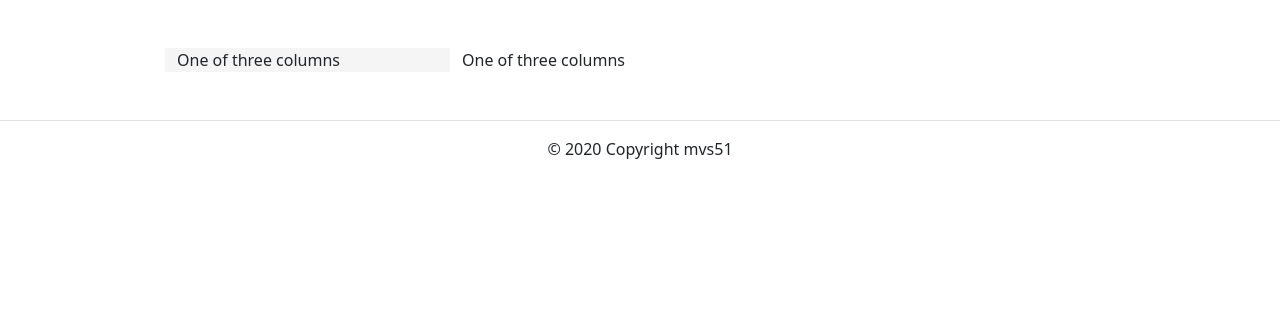
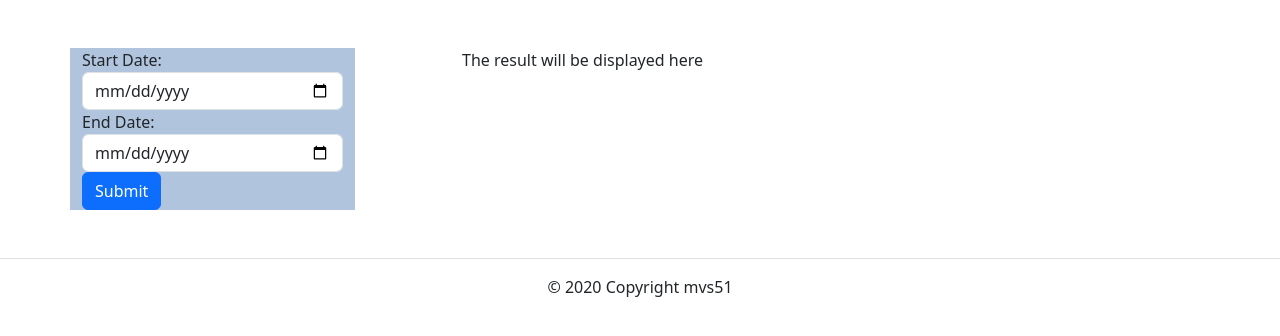
Before and after one commit to mvs51/ATON_test, a Django app: template currency_info/templates/index.html in a window 1280 px wide. Shown: the part 56-392 px from the top of the page. Run offline with Django 3.2, Linux system fonts and the light colour scheme; the template is opened without the code that fills it: most values are stand-ins (such as "Sample title", 1, 10 or a date in 2020); some libraries are stand-ins or nearby versions.

Commit message:
Form and request to finmarket

```diff
--- a/currency_info/currency/urls.py
+++ b/currency_info/currency/urls.py
@@ -2,5 +2,6 @@ from django.urls import path
 from . import views
 
 urlpatterns = [
-    path('', views.index),
+    path('', views.index, name='index'),
+    path('currency_info/', views.get_currency, name='currency_info')
 ]
--- /dev/null
+++ b/currency_info/templates/currency.html
@@ -0,0 +1,5 @@
+{% extends 'index.html' %}
+
+{% block content %}
+    {{ currency|safe }}
+{% endblock %}
--- a/currency_info/templates/index.html
+++ b/currency_info/templates/index.html
@@ -15,12 +15,25 @@
     <main>
       <div class="container py-5">
         <div class="row align-items-start">
-            <div class="col-4 col-sm-3 offset-1" style="background: whitesmoke;">
-              One of three columns
+          <div class="col-4 col-sm-3" style="background: LightSteelBlue;">
+            <form method="post" action="{% url 'currency_info' %}" enctype="multipart/form-data">
+              {% csrf_token %}
+              <div class="form-group">
+                <label for="startDate">Start Date:</label>
+                <input type="date" class="form-control" id="start_date">
+              </div>
+              <div class="form-group">
+                <label for="endDate">End Date:</label>
+                <input type="date" class="form-control" id="end_date">
+              </div>
+              <button type="submit" class="btn btn-primary">Submit</button>
+              </form>
             </div>
-            <div class="col-7 col-sm-8">
-              One of three columns
-            </div>
+          <div class="col-7 col-sm-8 offset-1">
+
+            {% block content %} The result will be displayed here {% endblock %}
+
+          </div>
         </div>
       </div>
     </main>
```
Also changed, not shown: currency_info/currency/forms.py (added, +7 -0 lines), currency_info/currency/views.py (+16 -1 lines), 1 other file.
